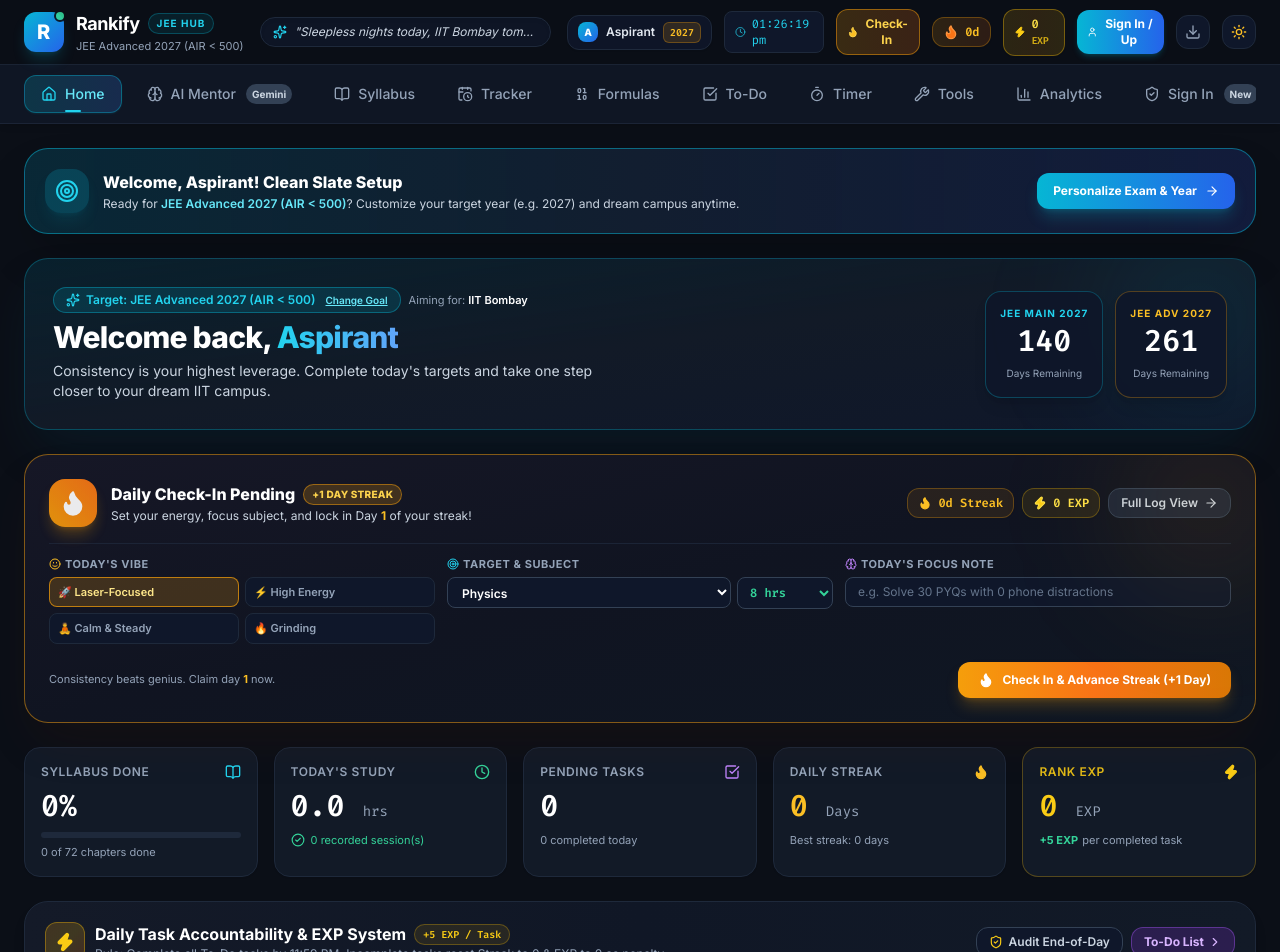
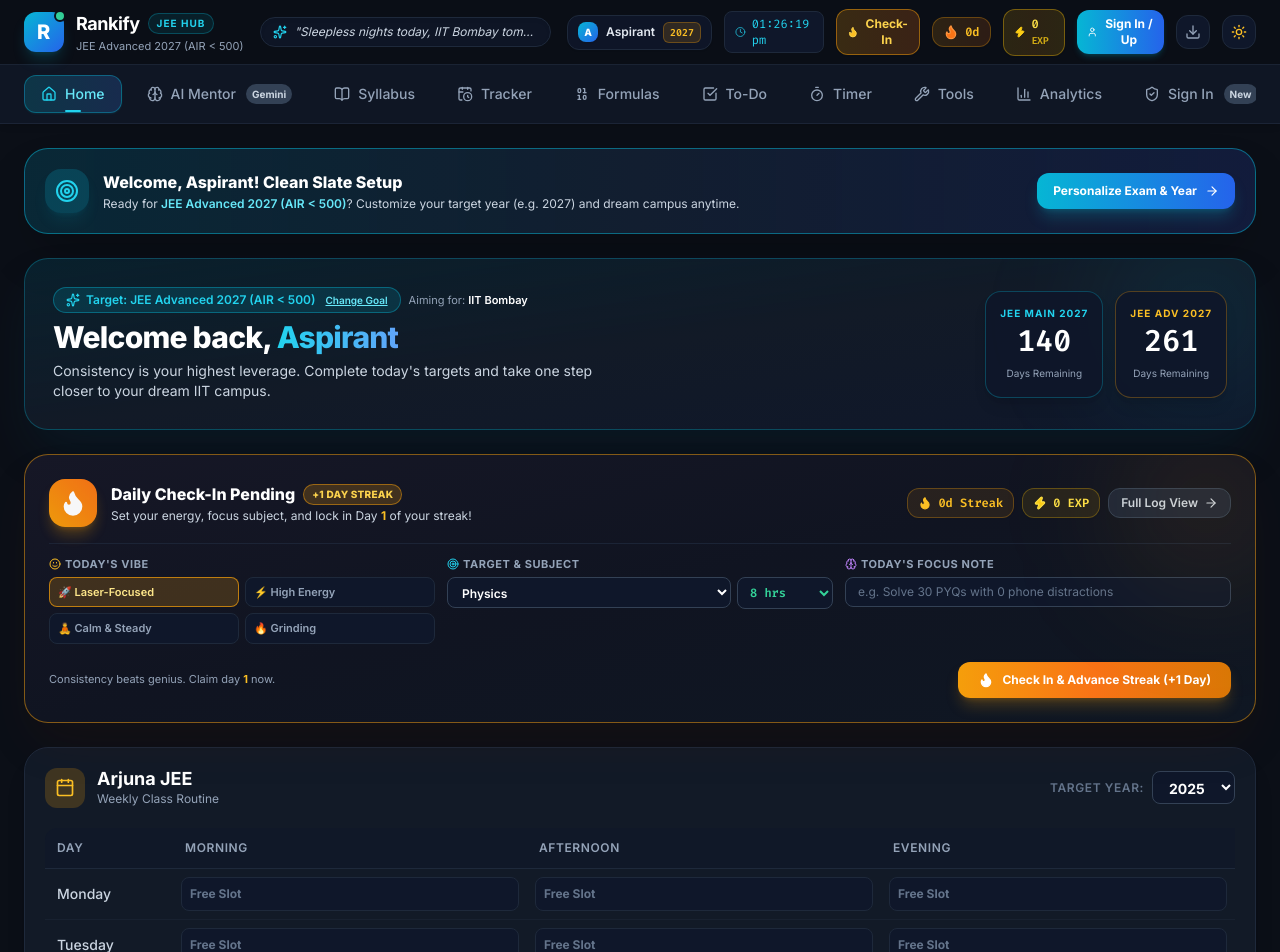
Before and after one commit to jitanshu07/rankify--v2, a React (Vite) app: page / in a window 1280 px wide. Shown: the top 952 px of the page. Built offline with nearby package versions, Linux system fonts and the light colour scheme.

Commit message:
feat(home): add class schedule routine component
Integrate ClassScheduleCard into the home screen to allow users to track and manage their weekly Arjuna JEE class routine with local storage persistence.

```diff
--- /dev/null
+++ b/src/components/ClassScheduleCard.tsx
@@ -0,0 +1,114 @@
+import React, { useState, useEffect } from 'react';
+import { Calendar } from 'lucide-react';
+
+const DAYS = ['Monday', 'Tuesday', 'Wednesday', 'Thursday', 'Friday', 'Saturday'];
+const TIME_SLOTS = ['Morning', 'Afternoon', 'Evening'];
+const SUBJECTS = ['Physics', 'Chemistry', 'Mathematics', 'Self-Study', 'Mock Test', 'Break'];
+
+export const ClassScheduleCard: React.FC = () => {
+  const [targetYear, setTargetYear] = useState<string>('2025');
+  const [schedule, setSchedule] = useState<Record<string, Record<string, string>>>(() => {
+    const saved = localStorage.getItem('class_schedule');
+    if (saved) {
+      try {
+        return JSON.parse(saved);
+      } catch (e) {}
+    }
+    return {};
+  });
+
+  useEffect(() => {
+    localStorage.setItem('class_schedule', JSON.stringify(schedule));
+  }, [schedule]);
+
+  const updateCell = (day: string, slot: string, subject: string) => {
+    setSchedule(prev => ({
+      ...prev,
+      [day]: {
+        ...(prev[day] || {}),
+        [slot]: subject
+      }
+    }));
+  };
+
+  return (
+    <div className="rounded-3xl bg-[#121A27] border border-slate-800 p-4 sm:p-5 shadow-xl my-4 overflow-hidden">
+      <div className="flex flex-col sm:flex-row items-start sm:items-center justify-between gap-4 mb-5">
+        <div className="flex items-center gap-3">
+          <div className="p-2.5 rounded-xl bg-amber-500/20 text-amber-400">
+            <Calendar className="w-5 h-5" />
+          </div>
+          <div>
+            <h2 className="text-lg font-bold text-white leading-tight">Arjuna JEE</h2>
+            <p className="text-xs text-slate-400">Weekly Class Routine</p>
+          </div>
+        </div>
+
+        <div className="flex items-center gap-2">
+          <span className="text-xs font-semibold text-slate-500 uppercase tracking-wider">Target Year:</span>
+          <select
+            value={targetYear}
+            onChange={(e) => setTargetYear(e.target.value)}
+            className="px-3 py-1.5 rounded-lg bg-slate-900 border border-slate-700 text-sm font-bold text-white focus:outline-none focus:border-amber-500 transition"
+          >
+            <option value="2025">2025</option>
+            <option value="2026">2026</option>
+            <option value="2027">2027</option>
+            <option value="2028">2028</option>
+          </select>
+        </div>
+      </div>
+
+      <div className="overflow-x-auto pb-2 -mx-4 sm:mx-0 px-4 sm:px-0">
+        <table className="w-full text-left border-collapse min-w-[600px]">
+          <thead>
+            <tr>
+              <th className="p-3 text-xs font-semibold text-slate-400 uppercase tracking-wider border-b border-slate-800 bg-slate-900/50 rounded-tl-xl w-32">
+                Day
+              </th>
+              {TIME_SLOTS.map(slot => (
+                <th key={slot} className="p-3 text-xs font-semibold text-slate-400 uppercase tracking-wider border-b border-slate-800 bg-slate-900/50">
+                  {slot}
+                </th>
+              ))}
+            </tr>
+          </thead>
+          <tbody>
+            {DAYS.map((day, idx) => (
+              <tr key={day} className={`group ${idx !== DAYS.length - 1 ? 'border-b border-slate-800/50' : ''}`}>
+                <td className="p-3 text-sm font-medium text-slate-300">
+                  {day}
+                </td>
+                {TIME_SLOTS.map(slot => {
+                  const val = schedule[day]?.[slot] || '';
+                  return (
+                    <td key={slot} className="p-2">
+                      <select
+                        value={val}
+                        onChange={(e) => updateCell(day, slot, e.target.value)}
+                        className={`w-full p-2 text-xs font-bold rounded-lg appearance-none cursor-pointer focus:outline-none focus:ring-1 transition
+                          ${!val ? 'bg-slate-900 border border-slate-800 text-slate-500 focus:ring-slate-600' : ''}
+                          ${val === 'Physics' ? 'bg-rose-500/10 border border-rose-500/30 text-rose-400 focus:ring-rose-500' : ''}
+                          ${val === 'Chemistry' ? 'bg-emerald-500/10 border border-emerald-500/30 text-emerald-400 focus:ring-emerald-500' : ''}
+                          ${val === 'Mathematics' ? 'bg-fuchsia-500/10 border border-fuchsia-500/30 text-fuchsia-400 focus:ring-fuchsia-500' : ''}
+                          ${val && !['Physics', 'Chemistry', 'Mathematics'].includes(val) ? 'bg-blue-500/10 border border-blue-500/30 text-blue-400 focus:ring-blue-500' : ''}
+                        `}
+                      >
+                        <option value="" className="bg-slate-900 text-slate-500">Free Slot</option>
+                        {SUBJECTS.map(subj => (
+                          <option key={subj} value={subj} className="bg-slate-900 text-slate-300">
+                            {subj}
+                          </option>
+                        ))}
+                      </select>
+                    </td>
+                  );
+                })}
+              </tr>
+            ))}
+          </tbody>
+        </table>
+      </div>
+    </div>
+  );
+};
--- a/src/screens/HomeScreen.tsx
+++ b/src/screens/HomeScreen.tsx
@@ -25,6 +25,7 @@ import {
 } from 'lucide-react';
 import { HARD_QUOTES } from '../data/initialData';
 import { DailyCheckInCard } from '../components/DailyCheckInCard';
+import { ClassScheduleCard } from '../components/ClassScheduleCard';
 
 export const HomeScreen: React.FC = () => {
   const {
@@ -186,6 +187,9 @@ export const HomeScreen: React.FC = () => {
 
       {/* Daily Check-In & Streak Lock-In Card */}
       <DailyCheckInCard />
+
+      {/* Class Schedule Routine */}
+      <ClassScheduleCard />
 
       {/* Primary Stats Grid */}
       <div className="grid grid-cols-2 md:grid-cols-3 lg:grid-cols-5 gap-3 sm:gap-4">
```
